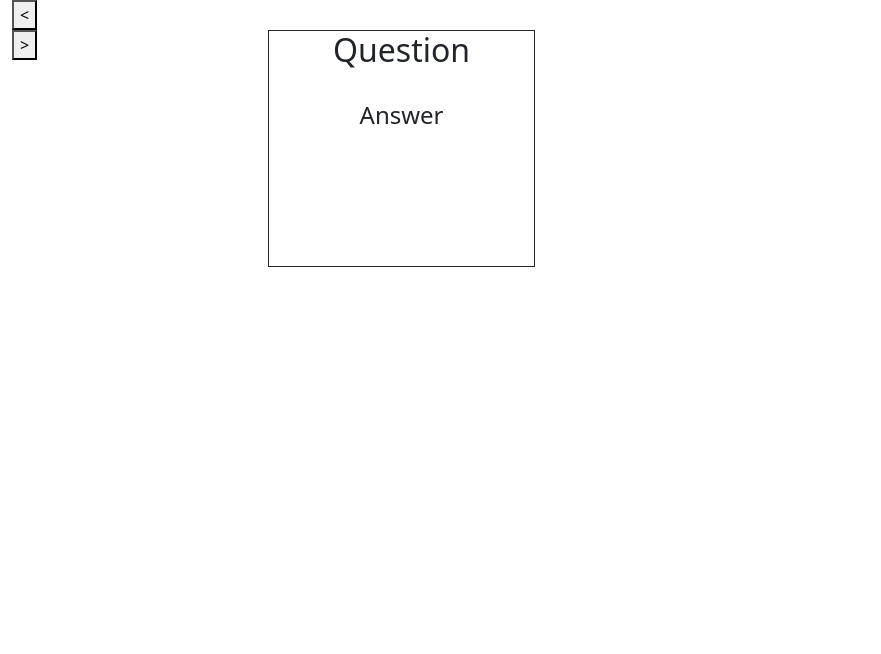
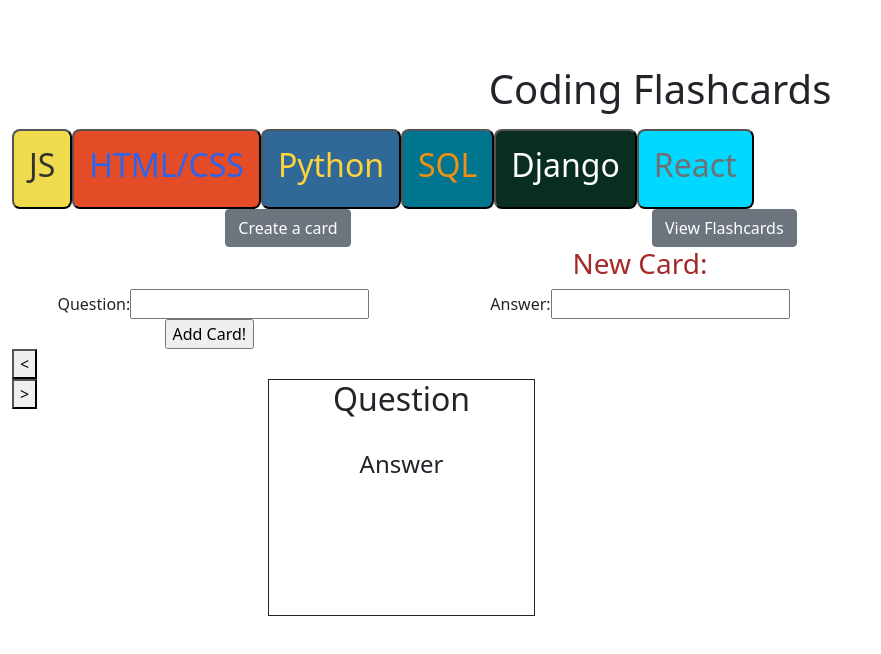
Before and after one commit to connor-hood/flashcard_fe, a React (Create React App) app: page / in a window 1280 px wide. Shown: the top 654 px of the page, without its empty margins (0-881 px from the left). Built offline with nearby package versions, Linux system fonts and the light colour scheme.

Commit message:
working to make card viewer like react tutorial

```diff
--- a/src/components/LanguageDetail/languageDetail.jsx
+++ b/src/components/LanguageDetail/languageDetail.jsx
@@ -1,4 +1,4 @@
-import React, { Component } from 'react';
+import React from 'react';
 
 
 const LanguageDetail = ({ language }) => {
--- a/src/components/app.jsx
+++ b/src/components/app.jsx
@@ -17,7 +17,7 @@ class App extends Component {
     render() {
         return (
             <div className="container-fluid">
-                {/* <TitleBar />
+                <TitleBar />
                 <button className="jsbutton" onClick={this.handleClick} id="JS">
                     <h2>JS</h2>
                     <h4>{this.state.cardCount}</h4>
@@ -43,7 +43,7 @@ class App extends Component {
                     <h4>{this.state.cardCount}</h4>
                 </button>
                 <LanguageDetail />
-                <CardCreator /> */}
+                <CardCreator />
                 <CardViewer />
             </div>
         );
```
